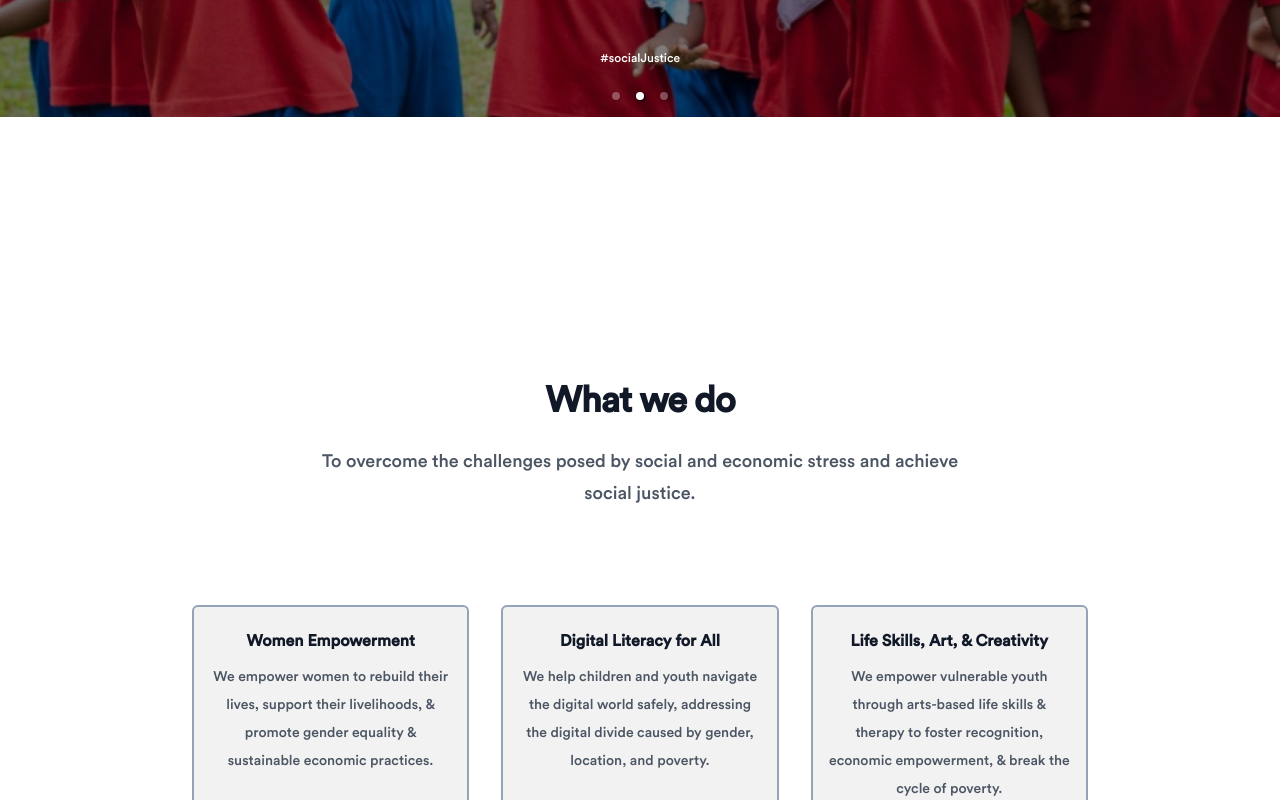
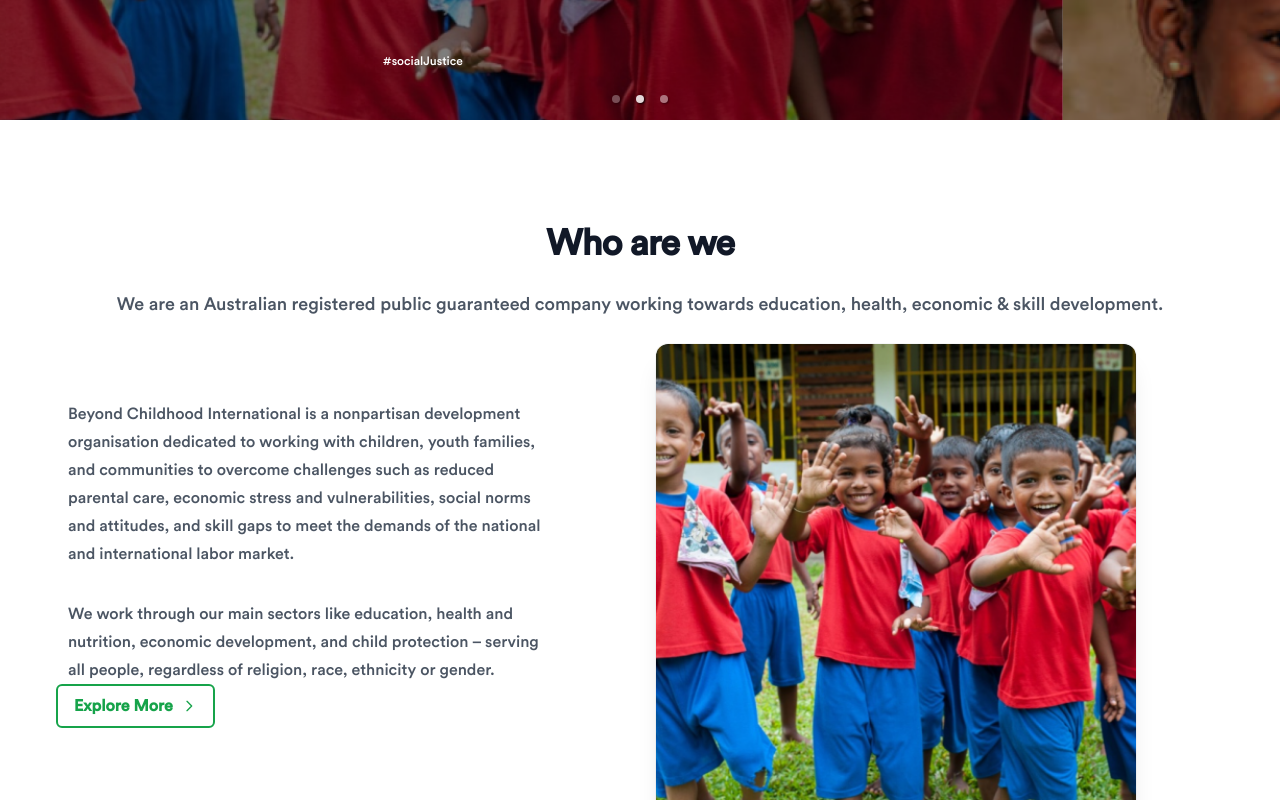
Before and after one commit to riyajath-ahamed/cbi-frontend, a React (Create React App) app: page / in a window 1280 px wide. Shown: the part 560-1360 px from the top of the page. Built offline with nearby package versions, Linux system fonts and the light colour scheme; the HTML template or start-up script is replaced by a standard one.

Commit message:
Who are we | RJ

```diff
--- a/src/App.js
+++ b/src/App.js
@@ -1,11 +1,12 @@
 import React from 'react';
-import {ImageCarousel, NavigationBar, Whatwedo } from './components';
+import {ImageCarousel, NavigationBar, Whatwedo, Whoarewe } from './components';
 
 function App() {
   return (
     <div className="App">
       <NavigationBar />
       <ImageCarousel />
+      <Whoarewe />
 
       {/* Carousel goes here */}
     <div className="bg-white py-24 sm:py-32">
--- a/src/assets/index.js
+++ b/src/assets/index.js
@@ -2,3 +2,4 @@
 export {default as HeroImage1} from './hero_img1.png';
 export {default as HeroImage2} from './hero_img2.png';
 export {default as HeroImage3} from './hero_img3.png';
+export {default as WhoAreWe} from './whoarewe.png';
--- a/src/components/imageCarousel/imageCarousel.jsx
+++ b/src/components/imageCarousel/imageCarousel.jsx
@@ -20,15 +20,15 @@
         dynamicHeight={true}
       >
                 <div>
-                    <img src={HeroImage1} />
+                    <img src={HeroImage1} alt='Hero-image' />
                     <p className="legend">#helpChildren</p>
                 </div>
                 <div>
-                    <img src={HeroImage2}  />
+                    <img src={HeroImage2} alt='Hero-image' />
                     <p className="legend">#socialJustice</p>
                 </div>
                 <div>
-                    <img src={HeroImage3}  />
+                    <img src={HeroImage3} alt='Hero-image' />
                     <p className="legend">#forGreateFuture</p>
                 </div>
             </Carousel>
--- a/src/components/index.js
+++ b/src/components/index.js
@@ -6,3 +6,4 @@
 export {default as NavigationBar} from './navbar/NavigationBar.js';
 export {default as Whatwedo} from './whatwedo/whatwedo.jsx';
 export {default as ImageCarousel} from './imageCarousel/imageCarousel.jsx';
+export {default as Whoarewe} from './whoarewe/whoarewe.jsx';
--- a/src/components/navbar/NavigationBar.js
+++ b/src/components/navbar/NavigationBar.js
@@ -33,7 +33,7 @@
             <a href="/our-impact" className="ml-7 text-gray-800 no-underline hover:text-green-500 transition-all duration-400">Our Impact</a>
           </div>
         </div>
-        <button className="bg-green-500 text-white border-none px-8 py-2 ml-5 cursor-pointer rounded transition-all duration-200 hover:text-green-700 hover:bg-white hover:border-2 hover:border-green-700">
+        <button className="bg-green-500 border-green-500 text-white border-2 px-8 py-2 ml-5 cursor-pointer rounded-md transition-all duration-200 hover:text-green-700 hover:bg-white hover:border-2 hover:border-green-700">
           Donate
         </button>
       </div>
--- /dev/null
+++ b/src/components/whoarewe/whoarewe.jsx
@@ -0,0 +1,56 @@
+import React from 'react'
+import { WhoAreWe } from '../../assets'
+
+
+const Whoarewe = () => {
+  return (
+    <div className="overflow-hidden bg-white py-10 sm:py-24">
+      <div className="mx-auto max-w-7xl px-6 lg:px-8">
+        <div className="text-center mb-6">
+        <p className="mt-2 text-3xl font-bold tracking-tight text-gray-900 sm:text-4xl">Who are we</p>
+              <p className="mt-6 text-lg leading-8 text-gray-600">
+              We are an Australian registered public guaranteed company working towards education, health, economic & skill development.
+              </p>
+        </div>
+
+        <div className="mx-auto grid max-w-2xl grid-cols-1 gap-x-8 gap-y-16 sm:gap-y-20 lg:mx-0 lg:max-w-none lg:grid-cols-2 text-justify lg:text-left">
+          <div className="lg:pr-8 lg:pt-4">
+            <div className="lg:max-w-lg">
+              <dl className="mt-10 max-w-xl space-y-8 text-base leading-7 text-gray-600 lg:max-w-none">
+                  <div  className="relative pl-9">
+                    Beyond Childhood International is a nonpartisan development organisation dedicated to
+                    working with children, youth families, and communities to overcome challenges such as
+                    reduced parental care, economic stress and vulnerabilities, social norms and attitudes,
+                    and skill gaps to meet the demands of the national and international labor market.
+                  </div>
+                  <div  className="relative pl-9">
+                  We work through our main sectors like education, health and nutrition, economic development,
+                   and child protection – serving all people, regardless of religion, race, ethnicity or gender.
+                  </div>
+              </dl>
+
+            </div>
+            <div className="pl-6 mt-6 lg:m-0   text-center">
+
+              <button className="bg-white hover:bg-green-600 text-green-600 border-2 border-green-600 font-bold py-2 px-4 hover:text-white flex items-center cursor-pointer rounded-md transition-all duration-200">
+                Explore More
+                <svg className="ml-2 w-4 h-4" fill="none" stroke="currentColor" viewBox="0 0 24 24" xmlns="http://www.w3.org/2000/svg">
+                  <path strokeLinecap="round" strokeLinejoin="round" strokeWidth="2" d="M9 5l7 7-7 7"></path>
+                </svg>
+              </button>
+              </div>
+
+          </div>
+          <img
+            alt="Product screenshot"
+            src={WhoAreWe}
+            className="w-[20rem] max-w-none rounded-xl shadow-xl ring-1 ring-gray-400/10 sm:w-[30rem] lg:-ml-0"
+          />
+        </div>
+
+      </div>
+    </div>
+  )
+}
+
+export default Whoarewe
```
Also changed, not shown: src/assets/whoarewe.png (added).
